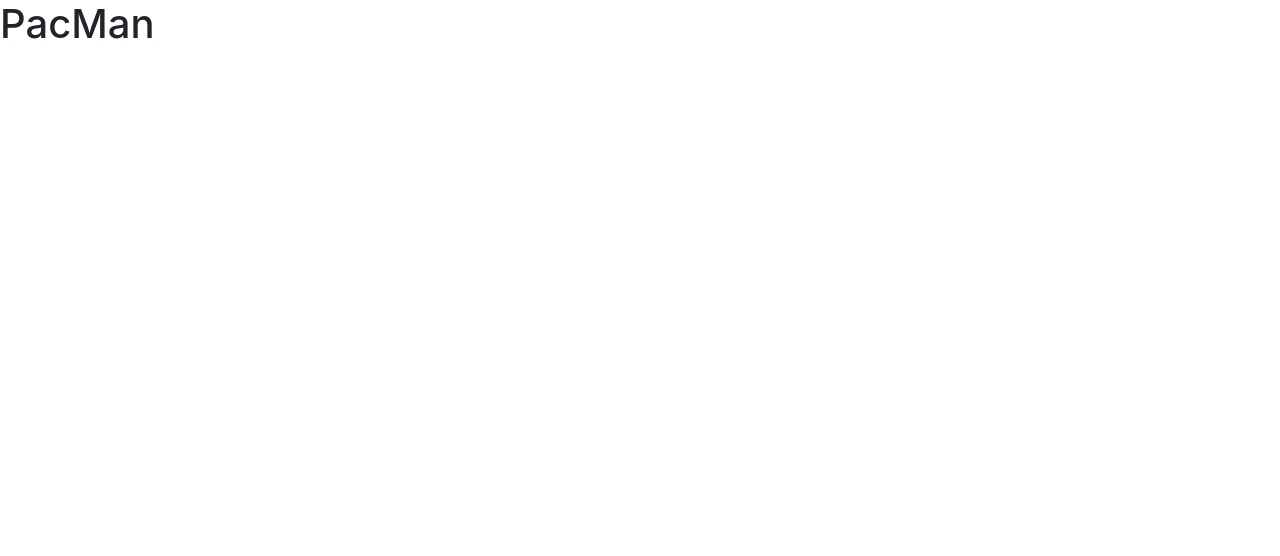
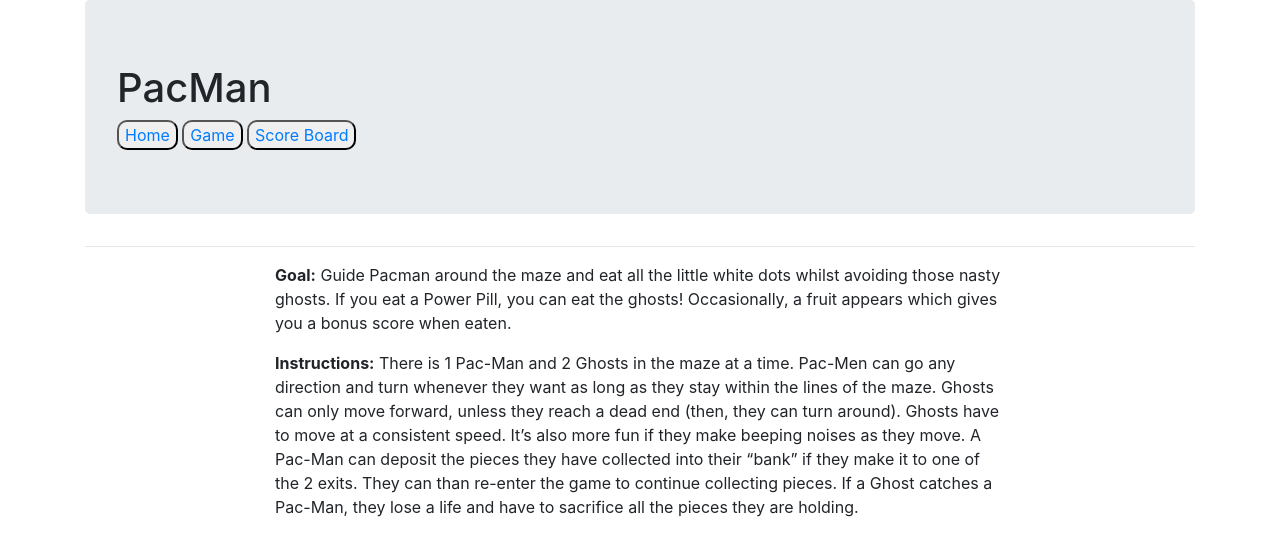
Before and after one commit to mliu0506/pacman, a plain HTML site: page index.html in a window 1280 px wide. Drawn offline with nearby package versions, Linux system fonts and the light colour scheme.

Commit message:
change index and css

```diff
--- a/index.html
+++ b/index.html
@@ -12,7 +12,34 @@
     <title>PacMan</title>
   </head>
   <body>
-    <h1>PacMan</h1>
+    <div class="container">
+        <div class="jumbotron">
+            <h1>PacMan</h1>
+            <button id="Home"><a href="">Home</a></button>
+            <button id="game"><a href="">Game</a></button>
+            <button id="scoreBoard"><a href="">Score Board</a></button>
+        </div>
+
+        <div><hr></div>
+        <div class="row">
+            <div class="col-2"></div>
+            <div class="col-8">
+                <p><strong>Goal:</strong>
+                        Guide Pacman around the maze and eat all the little white dots whilst avoiding those nasty ghosts. If you eat a Power Pill, you can eat the ghosts! Occasionally, a fruit appears which gives you a bonus score when eaten.<p>
+                <p><strong>Instructions:</strong>
+                    There is 1 Pac-Man and 2 Ghosts in the maze at a time.
+                        Pac-Men can go any direction and turn whenever they want as long as they stay within the lines of the maze.
+                        Ghosts can only move forward, unless they reach a dead end (then, they can turn around).
+                        Ghosts have to move at a consistent speed. It’s also more fun if they make beeping noises as they move.
+                        A Pac-Man can deposit the pieces they have collected into their “bank” if they make it to one of the 2 exits. They can than re-enter the game to continue collecting pieces.
+                        If a Ghost catches a Pac-Man, they lose a life and have to sacrifice all the pieces they are holding.</p>
+
+            </div>
+            <div class="col-2"></div>
+
+        </div>
+    </div>
+
 
     <!-- Optional JavaScript -->
     <!-- jQuery first, then Popper.js, then Bootstrap JS -->
--- a/pacman.css
+++ b/pacman.css
@@ -0,0 +1,3 @@
+button {
+    border-radius: 10px;
+}
```
